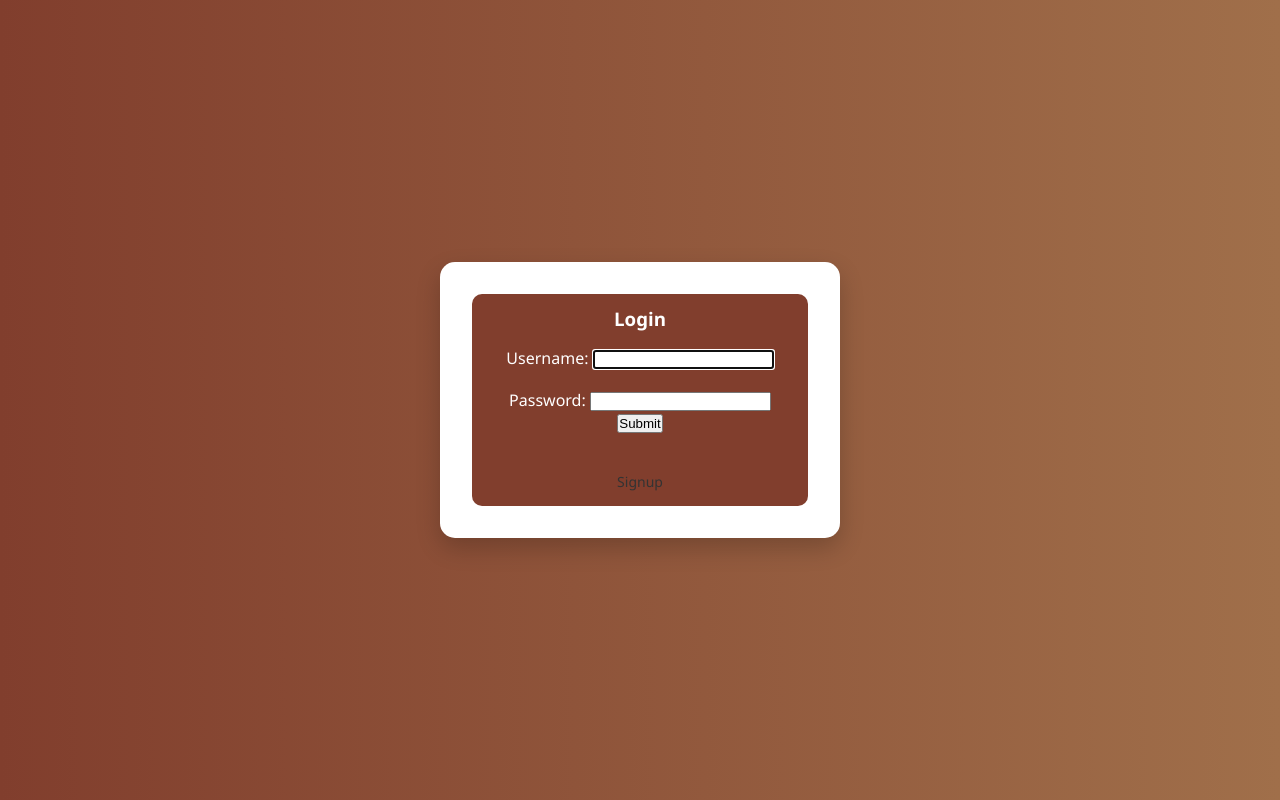
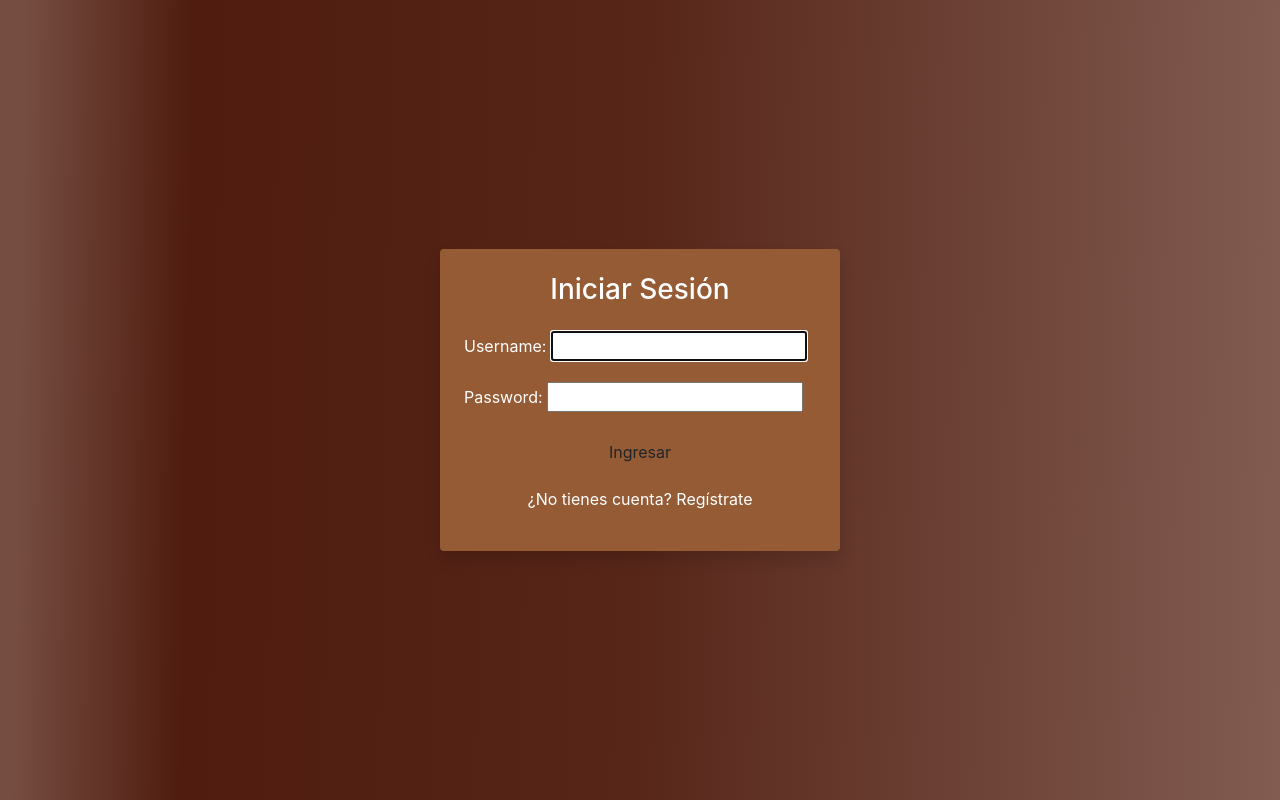
Before and after one commit to Jennysitamon/pruebaloginno, a Django app: page /accounts/login/ in a window 1280 px wide. Run offline with Django 5.2, Linux system fonts and the light colour scheme; some libraries are stand-ins or nearby versions.

Commit message:
medio login bonis

```diff
--- a/base/static/css/style.css
+++ b/base/static/css/style.css
@@ -1,95 +1,67 @@
-* {
-    padding: 0;
-    margin: 0;
-    box-sizing: border-box;
-}
-
-body {
-    font-family: 'Segoe UI', Tahoma, Geneva, Verdana, sans-serif;
-    background: linear-gradient(to right, #813e2d, #a06f4a);
-    display: flex;
-    justify-content: center;
-    align-items: center;
-    height: 100vh;
-    color: #333;
-}
-
 .shadow-wrap {
-    background-color: #ffffff;
-    padding: 2rem;
-    border-radius: 15px;
-    box-shadow: 0 10px 25px rgba(0, 0, 0, 0.2);
-    width: 100%;
-    max-width: 400px;
-    text-align: center;
-}
-.login-form {
-    display: flex;
-    flex-direction: column;
-    gap: 1rem;
-}
-
-.login-form input[type="text"],
-.login-form input[type="password"] {
-    padding: 0.75rem;
-    border: 1px solid #ddd;
+    background-color: #f8f9fa;
+    padding: 20px;
     border-radius: 10px;
-    font-size: 1rem;
-    transition: border-color 0.3s ease;
-}
-
-.login-form input[type="text"]:focus,
-.login-form input[type="password"]:focus {
-    border-color: #a06f4a;
-    outline: none;
-}
-
-#id_username {
-    margin-bottom: 20px;
+    box-shadow: 0px 0px 10px rgba(0, 0, 0, 0.1);
 }
 
 .form-wrap {
-    background-color: #813e2d;
-    color: #ffffff;
-    border: none;
-    border-radius: 10px;
-    padding: 0.75rem;
-    font-size: 1rem;
-    cursor: pointer;
-    transition: background-color 0.3s ease, transform 0.3s ease;
+    background-color: #fff;
+    padding: 30px;
+    border-radius: 8px;
+    box-shadow: 0px 0px 10px rgba(0, 0, 0, 0.1);
 }
 
-.form-wrap:hover {
-    background-color: #a06f4a;
-    transform: translateY(-2px);
+.login-for {
+    max-width: 400px;
+    margin: auto;
 }
 
-.form-wrap:active {
-    transform: translateY(0);
+.signup-form {
+    width: 100%;
 }
 
-.form-wrap:focus {
-    outline: none;
+.signup-form .form-control {
+    background-color: #945b35;
+    color: #fff;
+    border-color: #fff;
 }
 
-.form-wrap {
-    display: flex;
-    justify-content: center;
-    align-items: center;
-    flex-direction: column;
-    gap: 1rem;
+.btn-coffee {
+    background-color: #fff;
+    color: #664110;
+    border-color: #412d04;
+    width: 100%;
 }
 
-.signup-link{
-    color: #333;
-    font-size: 14px;
-    margin-top: 20px;
-    text-align: center;
-    line-height: 25px;
+.btn-coffee:hover {
+    background-color: #583521;
+    color: #fff;
+}
+
+.text-white {
+    color: #fff;
+}
+
+.shadow {
+    box-shadow: 0px 0px 10px rgba(82, 3, 3, 0.2);
+}
+
+.mt-3 {
+    margin-top: 1rem !important;
+}
+
+.text-register {
+    color: #582202;
     text-decoration: none;
 }
 
-.signup-link:hover{
-    text-decoration: underline;
+.text-register:hover {
+    color: #291c02;
+}
 
+@media (max-width: 576px) {
+    .signup-form {
+        max-width: 90%;
+    }
 }
--- a/base/templates/base.html
+++ b/base/templates/base.html
@@ -3,12 +3,21 @@
 <head>
     <meta charset="UTF-8">
     <meta name="viewport" content="width=device-width, initial-scale=1.0">
-    <title>LOGIN</title>
+    <title>Login Plataforma Escolar</title>
     {% load static %}
-    <link rel="stylesheet" href="{% static "css/style.css" %}">
-
+    <link rel="stylesheet" href="{% static 'css/style.css' %}">
+    <link href="https://stackpath.bootstrapcdn.com/bootstrap/4.5.2/css/bootstrap.min.css" rel="stylesheet">
+    <style>
+        body {
+            background: rgb(118,77,65);
+            background: linear-gradient(91deg, rgba(118,77,65,1) 2%, rgba(79,28,15,1) 15%, rgba(87,38,25,1) 50%, rgba(130,92,81,1) 100%, rgba(79,28,15,1) 100%);
+            color: #fff;
+        }
+    </style>
 </head>
 <body>
-    {% block content %}{% endblock content %}
+    <div class="container">
+        {% block content %}{% endblock content %}
+    </div>
 </body>
 </html>
--- a/base/templates/registration/login.html
+++ b/base/templates/registration/login.html
@@ -1,14 +1,15 @@
 {% extends "base.html" %}
+
 {% block content %}
-<div class="shadow-wrap">
-    <div class="form-wrap">
-        <h3>Login</h3>
-    <form method="POST">
-        {% csrf_token %}
-        {{ form }}
-        <button type="submit">Submit</button>
-    </form>
-    <a class="signup-link" href="{% url "base:authView" %}">Signup</a>
-</div>
+<div class="d-flex justify-content-center align-items-center min-vh-100">
+    <div class="shadow p-4 rounded" style="max-width: 400px; width: 100%; background-color: #945b35;">
+        <h3 class="mb-4 text-center text-white">Iniciar Sesión</h3>
+        <form method="POST" class="login-form">
+            {% csrf_token %}
+            {{ form.as_p }}
+            <button type="submit" class="btn btn-coffee btn-block">Ingresar</button>
+        </form>
+        <p class="text-center mt-3"><a href="{% url "base:authView" %}" class="text-white">¿No tienes cuenta? Regístrate</a></p>
+    </div>
 </div>
 {% endblock content %}
--- a/loginSignup/settings.py
+++ b/loginSignup/settings.py
@@ -118,6 +118,7 @@
 
 STATIC_URL = 'static/'
 
+
 # Default primary key field type
 # https://docs.djangoproject.com/en/5.0/ref/settings/#default-auto-field
 
```
Also changed, not shown: base/templates/home.html (+5 -2 lines), base/templates/registration/signup.html (+13 -10 lines), db.sqlite3.
